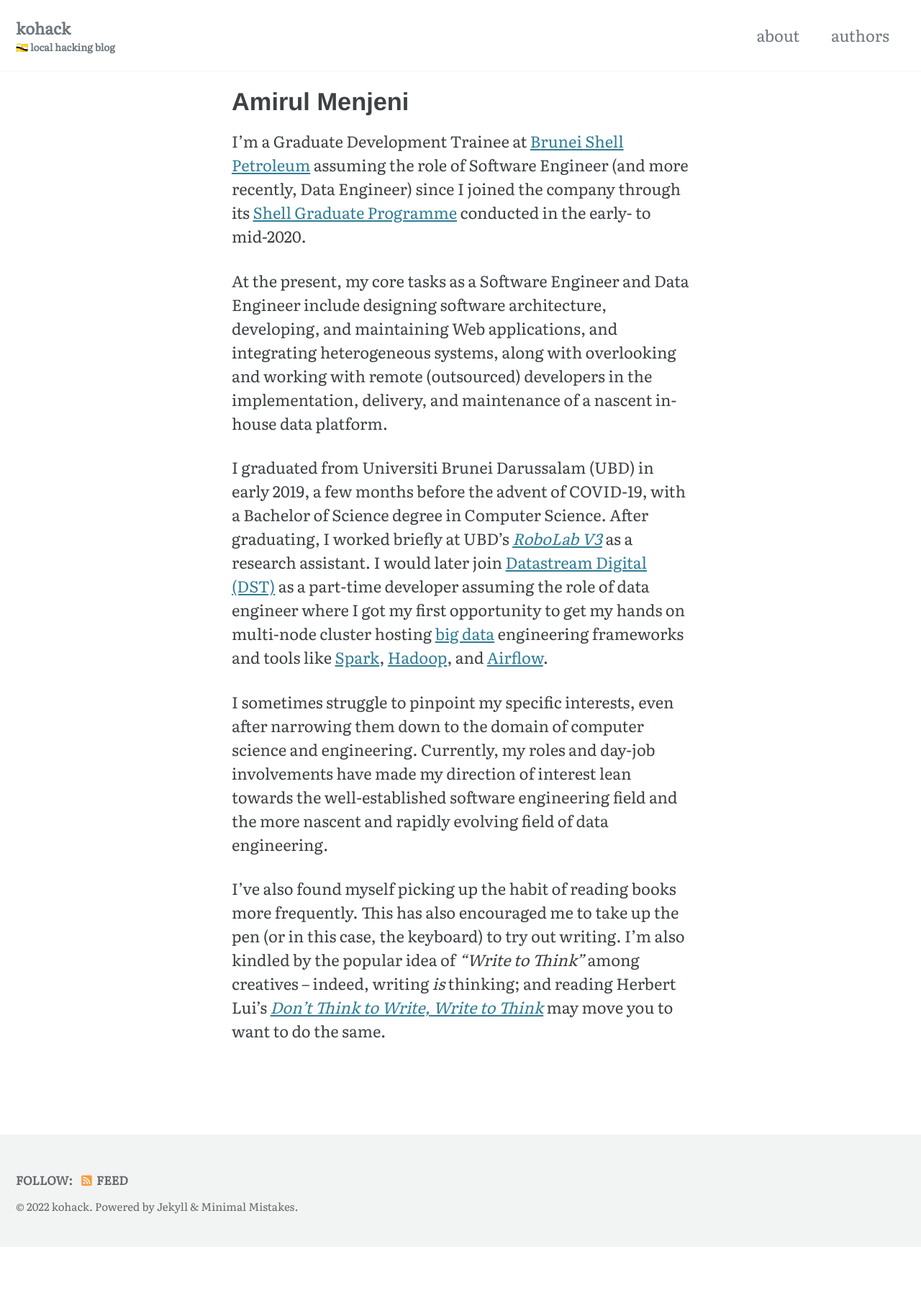
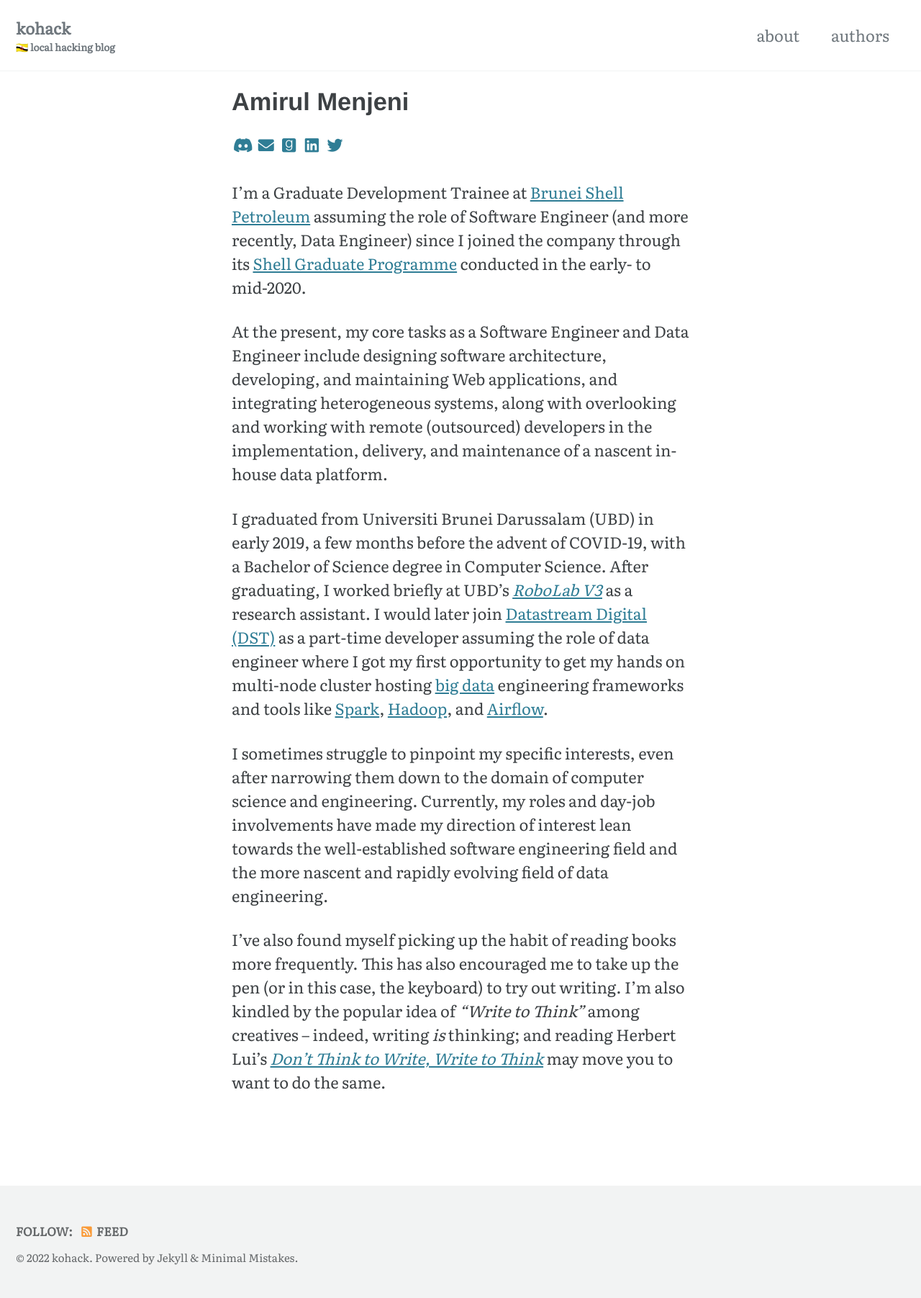
Before and after one commit to kohack/kohack.github.io, a Jekyll site: the page built from pages/authors/amirulmenjeni.md, in a window 1280 px wide. Shown: the whole page at 72% size. Built offline with Jekyll 4.4.1, drawn with Linux system fonts in a browser that asks for light colours; cached includes are drawn as plain includes; before the commit the page ends 1732 px from its top, so only the background shows below that.

Commit message:
Show social links and icons on author page
- This commit also changes the way people add social links to their
  profile in `_data/authors`. Now they simply provide the `label` and
  `url` instead of including the css classes for the links.

```diff
--- a/_layouts/author.html
+++ b/_layouts/author.html
@@ -2,6 +2,23 @@
 layout: single
 ---
 
-<h1>{{ site.data.authors[page.author].name }}</h1>
+<h1>
+  {{ site.data.authors[page.author].name }}
+</h1>
 
-{{ content }}
+<div class="socials">
+  <ul>
+    {% assign sorted_links = site.data.authors[page.author].links | sort: "label" %}
+    {% for link in sorted_links %}
+      <li>
+        <a href="{{ link.url }}">
+          <i class="{{ site.data.mappings.icons.normal[link.label] }}"></i>
+        </a>
+      </li>
+    {% endfor %}
+  </ul>
+</div>
+
+<div>
+  {{ content }}
+</div>
--- /dev/null
+++ b/_sass/kohack.scss
@@ -0,0 +1 @@
+@import "kohack/socials";
--- /dev/null
+++ b/_sass/kohack/_socials.scss
@@ -0,0 +1,16 @@
+.socials {
+
+    margin: 2px;
+    padding: 0px;
+
+    ul {
+
+        padding: 0px;
+
+        li {
+            list-style-type: none;
+            width: auto;
+            display: inline-block;
+        }
+    }
+}
--- a/assets/css/main.scss
+++ b/assets/css/main.scss
@@ -7,3 +7,4 @@ search: false
 
 @import "minimal-mistakes/skins/{{ site.minimal_mistakes_skin | default: 'default' }}"; // skin
 @import "minimal-mistakes"; // main partials
+@import "kohack";
```
Also changed, not shown: _data/authors/amirulmenjeni.yml (+8 -4 lines), _data/mappings/icons.yml (added, +10 -0 lines).
